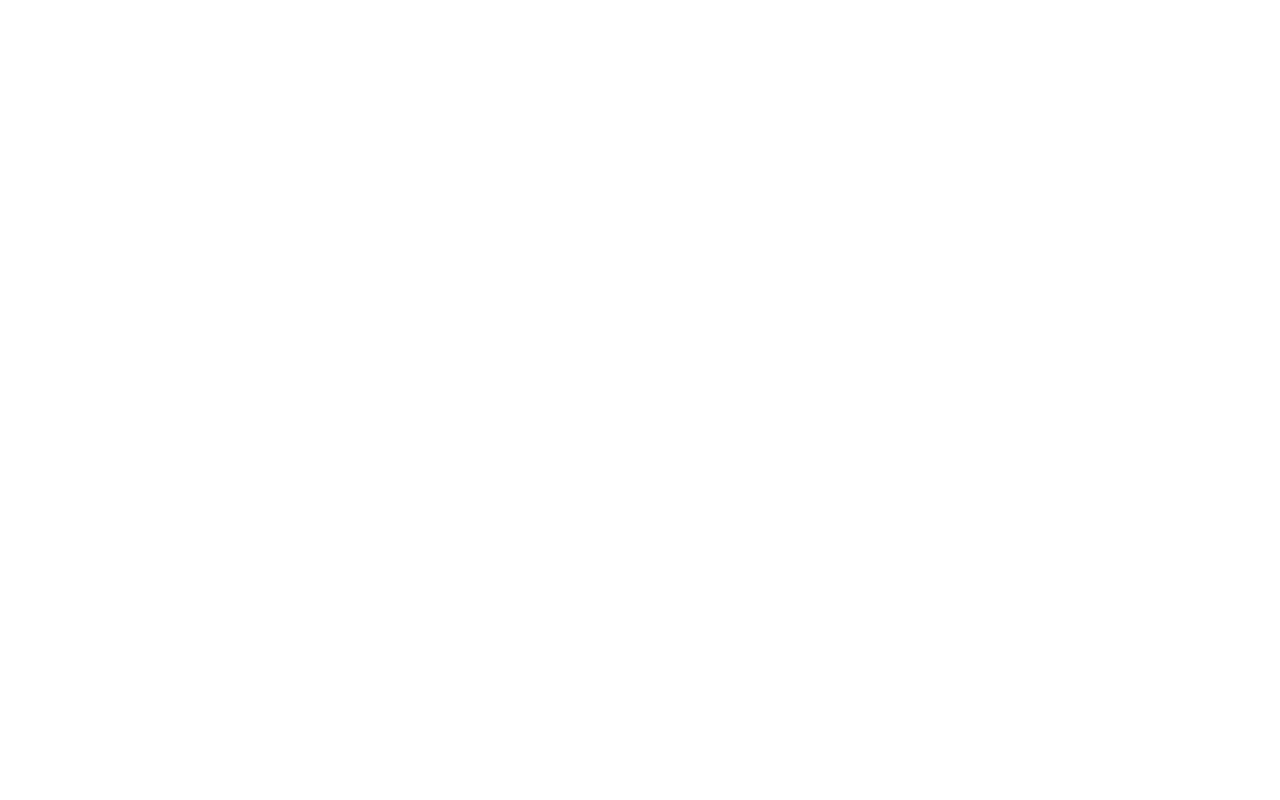
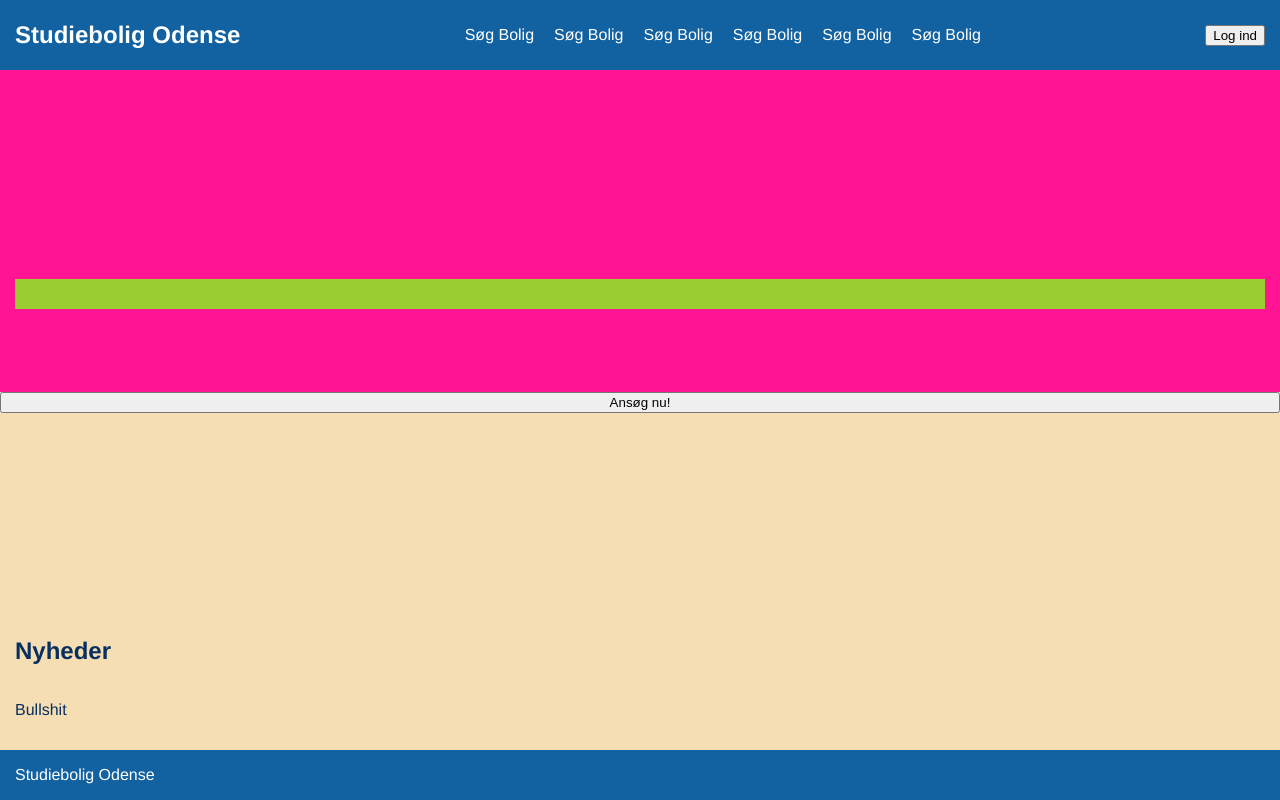
Before and after one commit to bene2510-0756/studiebolig-odense, a plain HTML site: page forside.html in a window 1280 px wide. Drawn offline with Linux system fonts and the light colour scheme.

Commit message:
Forside struktur

```diff
--- a/forside.html
+++ b/forside.html
@@ -2,10 +2,38 @@
 <html lang="en">
     <head>
         <meta charset="UTF-8">
+        <meta name="viewport" content="width=device-width, initial-scale=1.0">
         <title>Forside</title>
         <link rel="stylesheet" href="styles.css">
     </head>
     <body>
-
+        <nav>
+            <h1>Studiebolig Odense</h1>
+            <ul>
+                <li><a href="#">Søg Bolig</a></li>
+                <li><a href="#">Søg Bolig</a></li>
+                <li><a href="#">Søg Bolig</a></li>
+                <li><a href="#">Søg Bolig</a></li>
+                <li><a href="#">Søg Bolig</a></li>
+                <li><a href="#">Søg Bolig</a></li>
+            </ul>
+            <button>Log ind</button>
+        </nav>
+        <div class="dark-blue">
+        </div>
+        <div class="image-container">
+            <img/>
+            <img/>
+        </div>
+        <button>
+            Ansøg nu!
+        </button>
+        <div class="light-blue">
+            <h2>Nyheder</h2>
+            <p>Bullshit</p>
+        </div>
+        <footer>
+            <p>Studiebolig Odense</p>
+        </footer>
     </body>
 </html>
--- a/styles.css
+++ b/styles.css
@@ -0,0 +1,83 @@
+:root {
+    --darkest-blue:  #072F5F;
+    --dark-blue: #1261A0;
+    --light-blue:  #D1EBFF;
+}
+
+html {
+    width: 100%;
+    height: 100%;
+}
+
+body {
+    display: flex;
+    background-color: var(--light-blue);
+    font-family: Helvetica, sans-serif;
+    color: var(--darkest-blue);
+    flex-direction: column;
+    margin: 0;
+    padding: 0;
+    height: 100vh;
+    box-sizing: border-box;
+    justify-content: space-between;
+    position: relative;
+}
+
+nav {
+    display: flex;
+    background-color: var(--dark-blue);
+    color: white;
+    justify-content: space-between;
+    align-items: center;
+    padding:0 15px;
+}
+
+ul {
+    display: flex;
+    list-style-type: none;
+    padding: 0;
+}
+
+li {
+    padding: 10px;
+}
+
+a {
+    text-decoration: none;
+    color: white;
+}
+
+footer {
+    background-color: var(--dark-blue);
+    color: white;
+    height: 50px;
+    display: flex;
+    align-items: center;
+    padding: 0 15px;
+}
+
+.dark-blue {
+    height: 500px;
+    background-color: deeppink;
+}
+
+.light-blue {
+    background-color: wheat;
+    height: 500px;
+    display: flex;
+    justify-content: flex-end;
+    flex-direction: column;
+    padding: 0 15px 15px 15px;
+}
+
+.image-container {
+    display: flex;
+    background-color: yellowgreen;
+    z-index: 100;
+    height: 30px;
+    width: calc(100% - 30px);
+    position: absolute;
+    top: 33%;
+    margin: 15px;
+
+}
```
